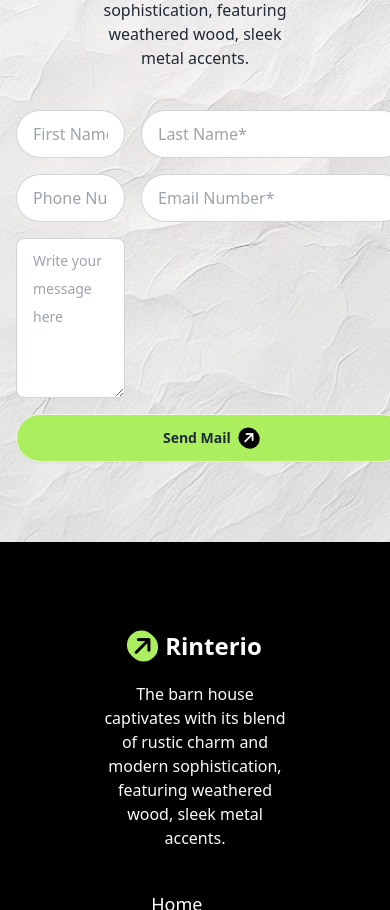
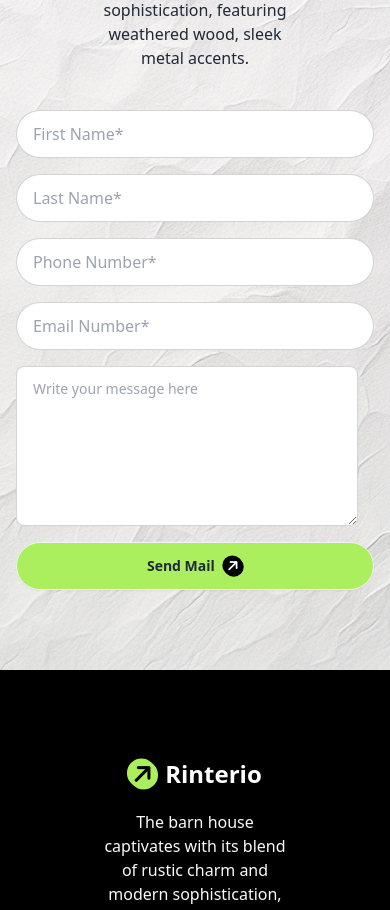
Before and after one commit to mahmud819/third-assignment-repo, a plain HTML site: page index.html in a window 390 px wide. Shown: the part 9581-10491 px from the top of the page. Drawn offline with nearby package versions, Linux system fonts and the light colour scheme.

Commit message:
input field responsive

```diff
--- a/index.html
+++ b/index.html
@@ -14,7 +14,7 @@
   .discuss-area{
     background-image: url(./images/bg.jpg);
   }
-  #input-area{
+  /* #input-area{
     display: grid;
     grid-template-columns: repeat(2,1fr);
     gap: 1rem;
@@ -26,7 +26,7 @@
     #input{
       width: 100%;
     }
-  }
+  } */
 
 
 </style>
@@ -408,12 +408,12 @@
 
         <!-- input field -->
 
-        <div id="input-area" class="input-area w-full mx-4 grid grid-cols-1  gap-4 pb-20 overflow-hidden  md:mx-auto md:w-2/3 md:grid-cols-2">
-          <input id="input" type="text" placeholder="First Name*" class="input w-full input-bordered rounded-3xl grid-flow-col auto-cols-max" />
-          <input id="input" type="text" placeholder="Last Name*" class="input w-full input-bordered rounded-3xl" />
-          <input id="input" type="text" placeholder="Phone Number*" class="input input-bordered rounded-3xl" />
-          <input id="input" type="text" placeholder="Email Number*" class="input input-bordered rounded-3xl" />
-          <textarea class="textarea textarea-bordered col-span-1 h-40 md:col-span-2" placeholder="Write your message here"></textarea>
+        <div id="" class="input-area w-full grid grid-cols-1  gap-4 px-4 pb-20  md:mx-auto md:w-2/3 md:grid-cols-2">
+          <input id="input" type="text" placeholder="First Name*" class="input w-full input-bordered rounded-3xl col-span-2 md:col-span-1" />
+          <input id="input" type="text" placeholder="Last Name*" class="input w-full input-bordered rounded-3xl col-span-2 md:col-span-1" />
+          <input id="input" type="text" placeholder="Phone Number*" class="input input-bordered rounded-3xl col-span-2 md:col-span-1" />
+          <input id="input" type="text" placeholder="Email Number*" class="input input-bordered rounded-3xl col-span-2 md:col-span-1" />
+          <textarea class="textarea textarea-bordered w-full h-40 md:col-span-2" placeholder="Write your message here"></textarea>
           <a class="btn bg-butten-primary rounded-3xl col-span-2">Send Mail<i class="fa-solid fa-arrow-right -rotate-45 bg-black text-white p-1 rounded-full"></i></a>
         </div>
        </div>
```
